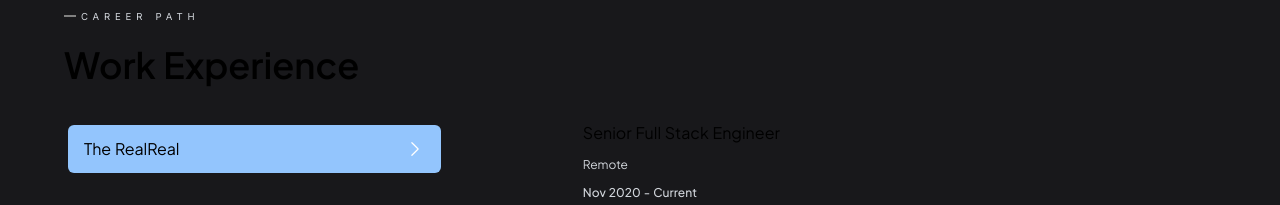
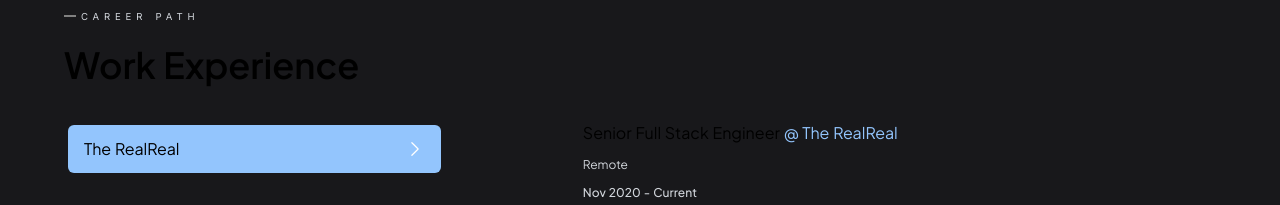
Before and after one commit to GabrielCee27/portfolio, a Next.js app: page / in a window 1280 px wide. Shown: the part 1560-1765 px from the top of the page. Built offline with nearby package versions, Linux system fonts and the light colour scheme.

Commit message:
company links

```diff
--- a/src/components/Career.tsx
+++ b/src/components/Career.tsx
@@ -1,7 +1,10 @@
 import { FC, useState } from "react";
 import Title from "./Text/Title";
 import Pills from "./Pills";
-import { ChevronRightIcon } from "@heroicons/react/24/solid";
+import {
+  ChevronRightIcon,
+  ArrowTopRightOnSquareIcon,
+} from "@heroicons/react/24/solid";
 
 const DescItems: FC<{ items: React.ReactNode[] }> = ({ items }) => {
   return (
@@ -16,7 +19,7 @@
 };
 
 interface Experience {
-  company: string;
+  company: { name: string; link?: string };
   role: string;
   location: string;
   dates: string;
@@ -26,7 +29,10 @@
 
 const WORK_EXPERIENCE: Experience[] = [
   {
-    company: "The RealReal",
+    company: {
+      name: "The RealReal",
+      link: "https://www.therealreal.com/about",
+    },
     role: "Senior Full Stack Engineer",
     location: "Remote",
     dates: "Nov 2020 - Current",
@@ -43,7 +49,7 @@
     technology: ["Next.js", "TypeScript", "GraphQL", "Elixir", "Ruby on Rails"],
   },
   {
-    company: "H.O.M.E",
+    company: { name: "H.O.M.E" },
     role: "Freelance Full Stack Engineer",
     location: "Remote",
     dates: "April 2020 - Nov 2020",
@@ -59,7 +65,7 @@
     technology: ["React", "AWS", "Django", "Python"],
   },
   {
-    company: "Conventus",
+    company: { name: "Conventus", link: "https://www.cvlending.com/" },
     role: "Full Stack Developer",
     location: "San Francisco, CA",
     dates: "May 2019 - June 2020",
@@ -75,7 +81,10 @@
     technology: ["Django", "React", "Express", "Socket.IO", "Python"],
   },
   {
-    company: "JAKKS Pacific",
+    company: {
+      name: "JAKKS Pacific",
+      link: "https://www.jakks.com/corporate/",
+    },
     role: "Full Stack Developer Intern",
     location: "Santa Monica, CA",
     dates: "May 2018 - Aug 2018",
@@ -119,7 +128,7 @@
                   aria-selected={isSelected ? "true" : "false"}
                   aria-controls={`career-tabpanel-${index}`}
                 >
-                  {ex.company}
+                  {ex.company.name}
                   {isSelected ? (
                     <ChevronRightIcon className="hidden md:block fill-white h-5 w-5 mt-auto mb-auto" />
                   ) : null}
@@ -143,7 +152,22 @@
                 key={index}
               >
                 <div className="flex flex-col gap-3">
-                  <p>{ex.role}</p>
+                  <p>
+                    {ex.role}
+                    {ex.company.link ? (
+                      <span className="text-blue-300">
+                        {" "}
+                        @{" "}
+                        <a
+                          href={ex.company.link}
+                          target="_blank"
+                          className="hover:underline decoration-dotted"
+                        >
+                          {ex.company.name}
+                        </a>
+                      </span>
+                    ) : null}
+                  </p>
                   <p className="text-xs text-gray-300">{ex.location}</p>
                   <p className="text-xs text-gray-300 font-medium">
                     {ex.dates}
```
